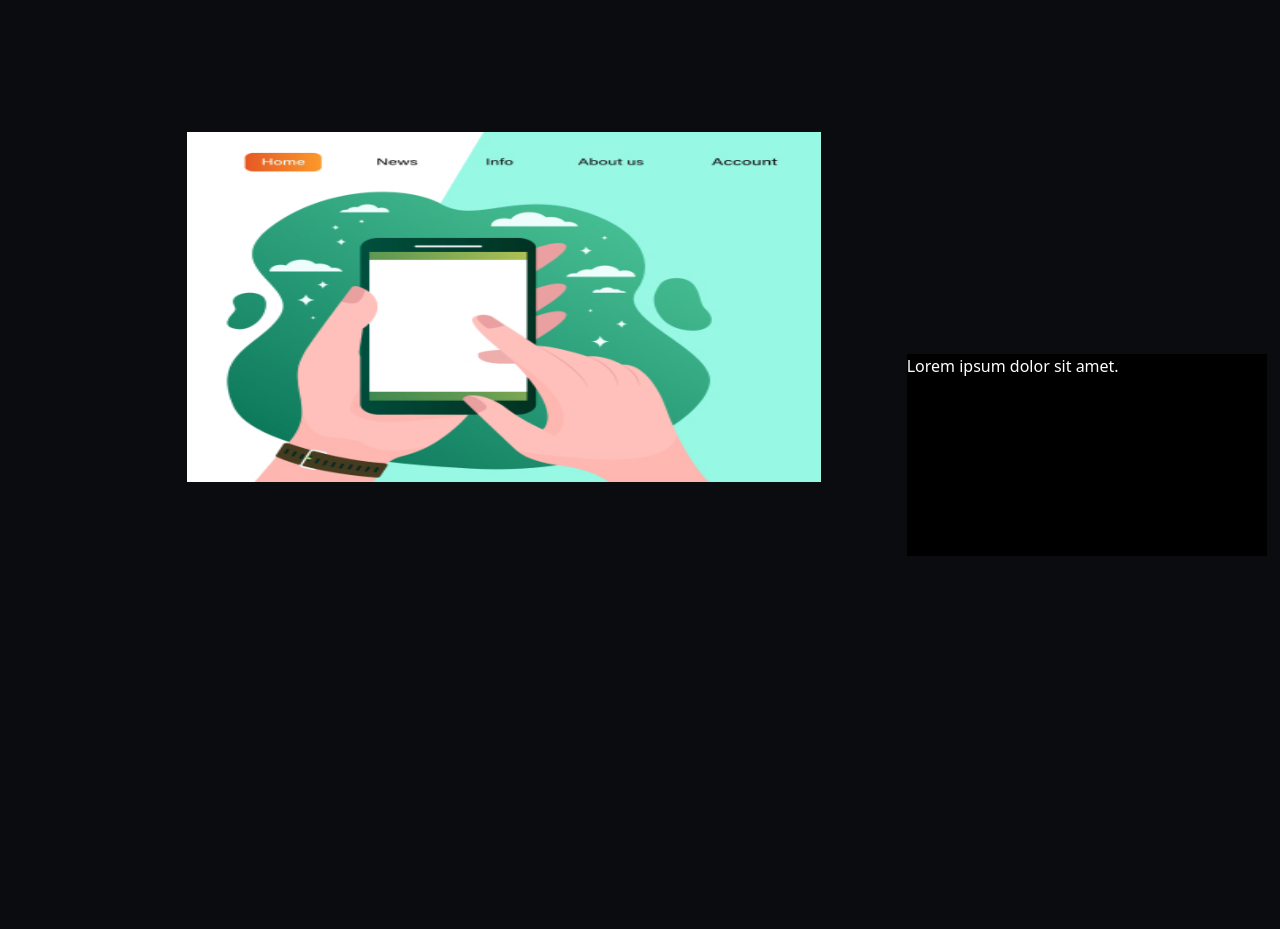
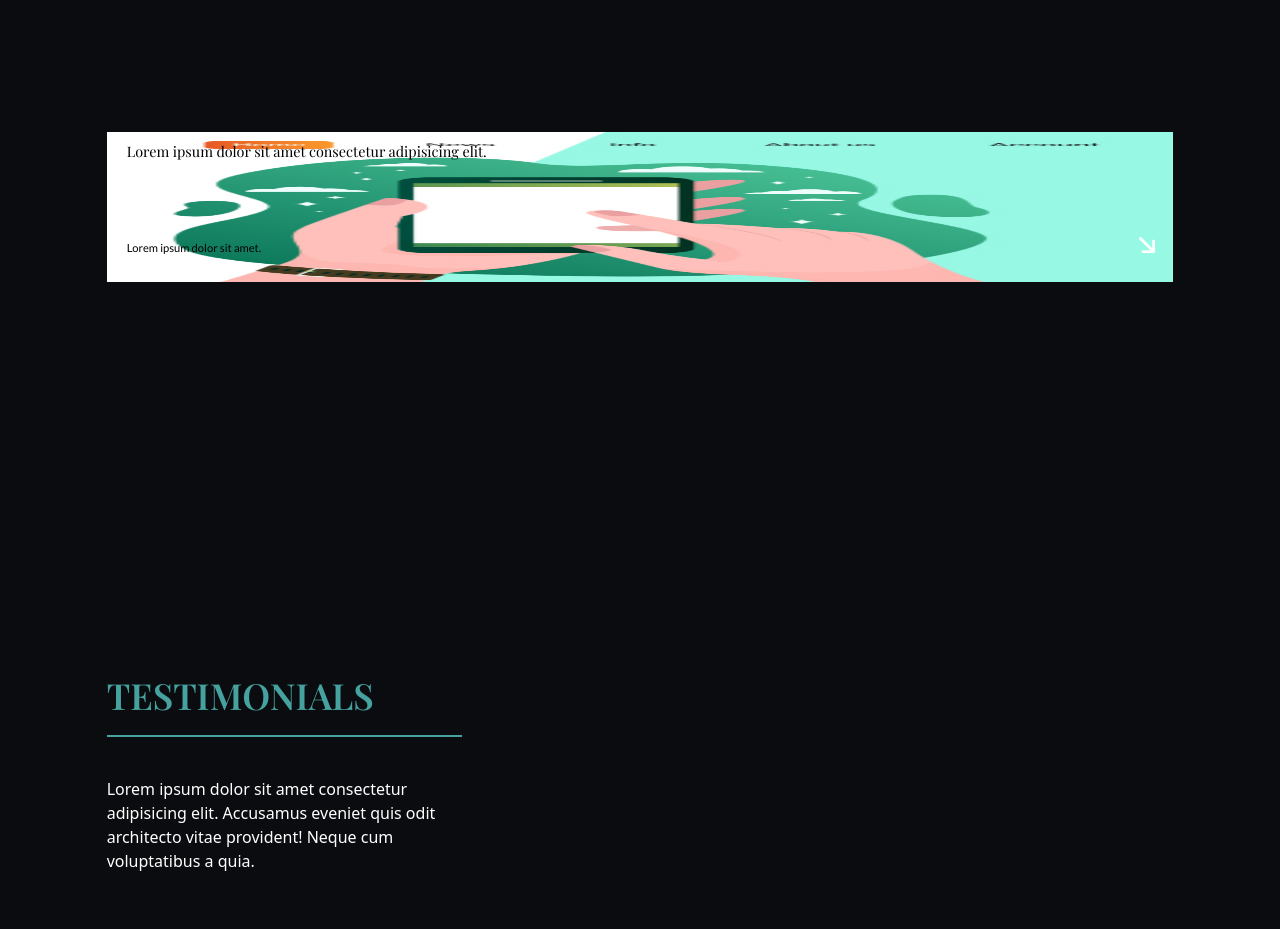
Before and after one commit to travisburns/portfoliosite, a React (Vite) app in the folder portfoliosite/: page / in a window 1280 px wide. Shown: the part 1660-2589 px from the top of the page. Built offline with nearby package versions, Linux system fonts and the light colour scheme.

Commit message:
Added basic design for the project containers on 320px screen width

```diff
--- a/portfoliosite/src/scenes/Projects.jsx
+++ b/portfoliosite/src/scenes/Projects.jsx
@@ -1,7 +1,7 @@
 import LineGradient from "../components/LineGradient";
 import { motion } from "framer-motion";
-import project1 from "../assets/project-1.jpeg"
-
+import Project1 from "../assets/project-1.jpeg"
+import projectArrow from "../assets/project-arrow.png"
 
 
 
@@ -10,12 +10,24 @@ const Projects = () => {
 
     <section id="projects" className="pt-48 pb-48">
 
-      <div className="projects-section xl: w-[69.997%]">
-        <div className="project height-[448.2px] xl: w-[100%] relative left-[5rem]">
-          <img src={project1} alt="" className="xl: w-[85%]  h-[350px] "/>
-          <div className="project-info xl: w-[360px] min-h-[202px] p-[40px 26px] bg-black relative left-[45rem] bottom-[8rem] ">
+      <div className="item-container w-[100%]">
+        <div className="item-info">
+          <div className="item-image-container relative">
+            <div className="item-img h-[150px]">
+              <img src={Project1} className="featured-item-image-inner relative w-[100%] h-[100%]"/>
+              </div>
+              <div className="item-context p-[20px] relative bottom-[10rem]">
+              <div className="item-desc relative m-[0 0 2.5em] text-[0.9rem] leading-[1.3em] text-left font-playfair text-black">
+                <p>Lorem ipsum dolor sit amet consectetur adipisicing elit.</p>
+              </div>
 
-          <p>Lorem ipsum dolor sit amet.</p>
+              <div className="item-title relative m-[0 0 2.5em] top-[5rem] text-[0.7rem] leading-[1.3em] text-left font-Lato text-black">
+                <p>Lorem ipsum dolor sit amet.</p>
+              </div>
+              <div className="project-arrow relative top-[7rem] left-[2rem]">
+                <img src={projectArrow} alt="" className="absolute right-[30px] bottom-[34px] w-[1em] h-[1em]"/>
+              </div>
+              </div>
           </div>
         </div>
       </div>
```
Also changed, not shown: portfoliosite/src/App.jsx (line endings or trailing spaces), portfoliosite/src/assets/project-arrow.png (added).
